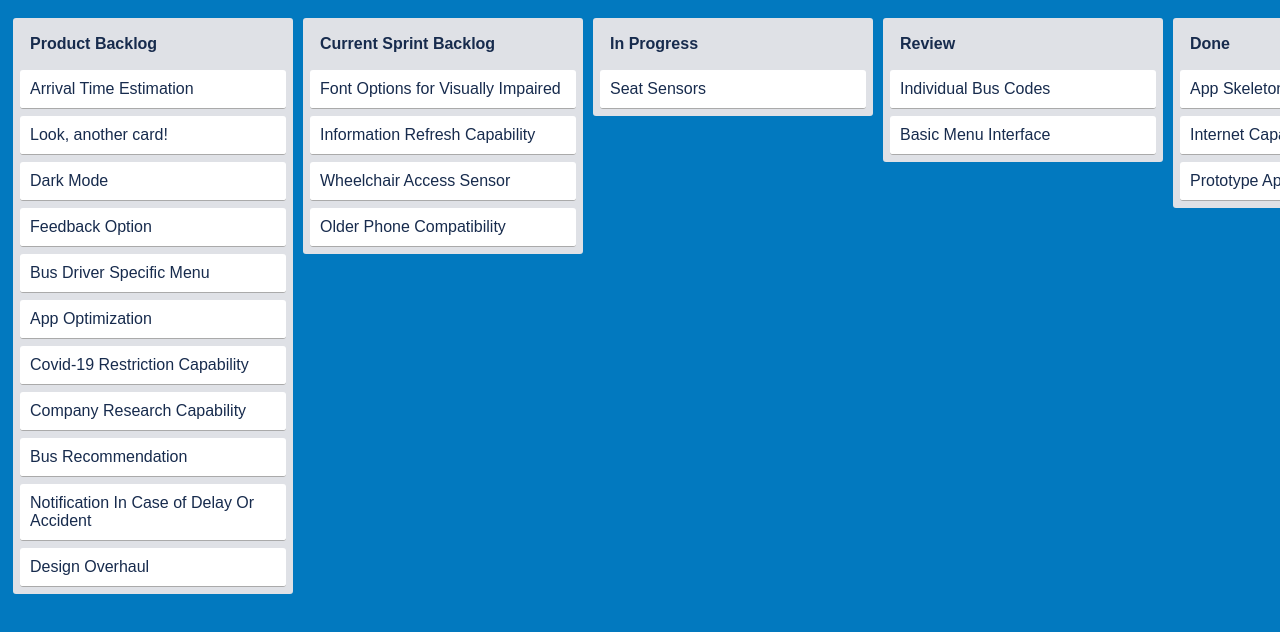
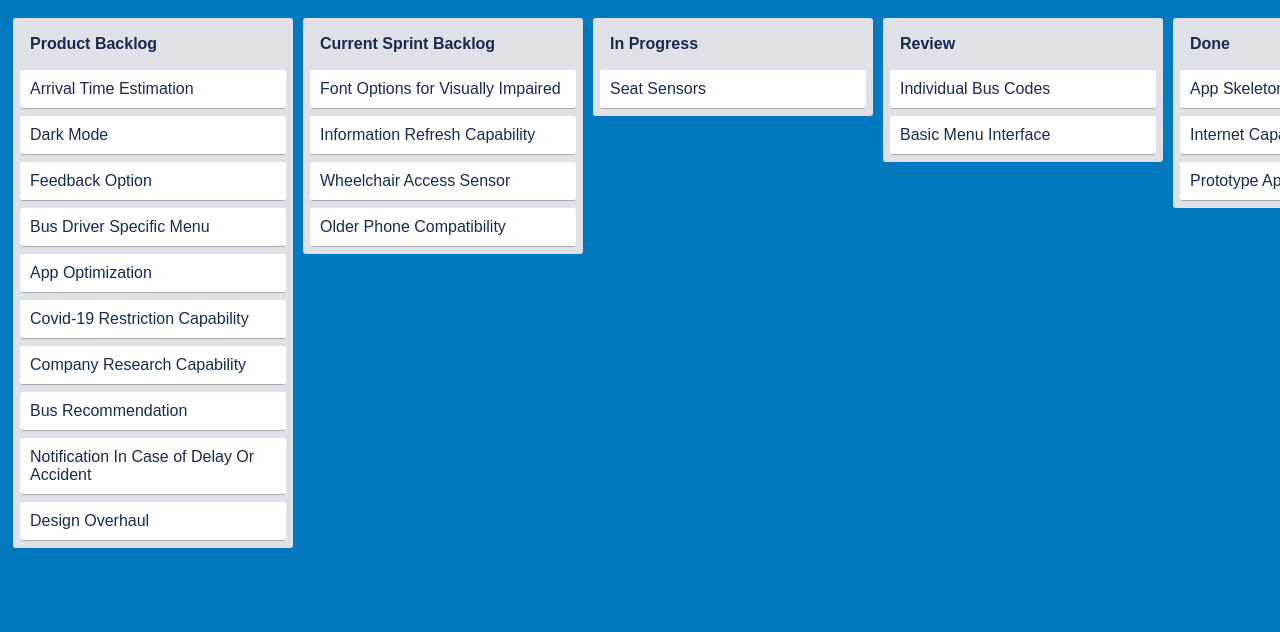
Before and after one commit to CCTMatt/csp-ps_ca3, a plain HTML site: page index.html in a window 1280 px wide. Shown: the top 632 px of the page. Drawn offline with nearby package versions, Linux system fonts and the light colour scheme.

Commit message:
Final touches

```diff
--- a/index.html
+++ b/index.html
@@ -13,7 +13,6 @@
     <div class="title removable editable">Product Backlog</div>
     <div class="content">
       <div class="card removable editable">Arrival Time Estimation</div>
-      <div class="card removable editable">Look, another card!</div>
       <div class="card removable editable">Dark Mode</div>
       <div class="card removable editable">Feedback Option</div>
       <div class="card removable editable">Bus Driver Specific Menu</div>
```
